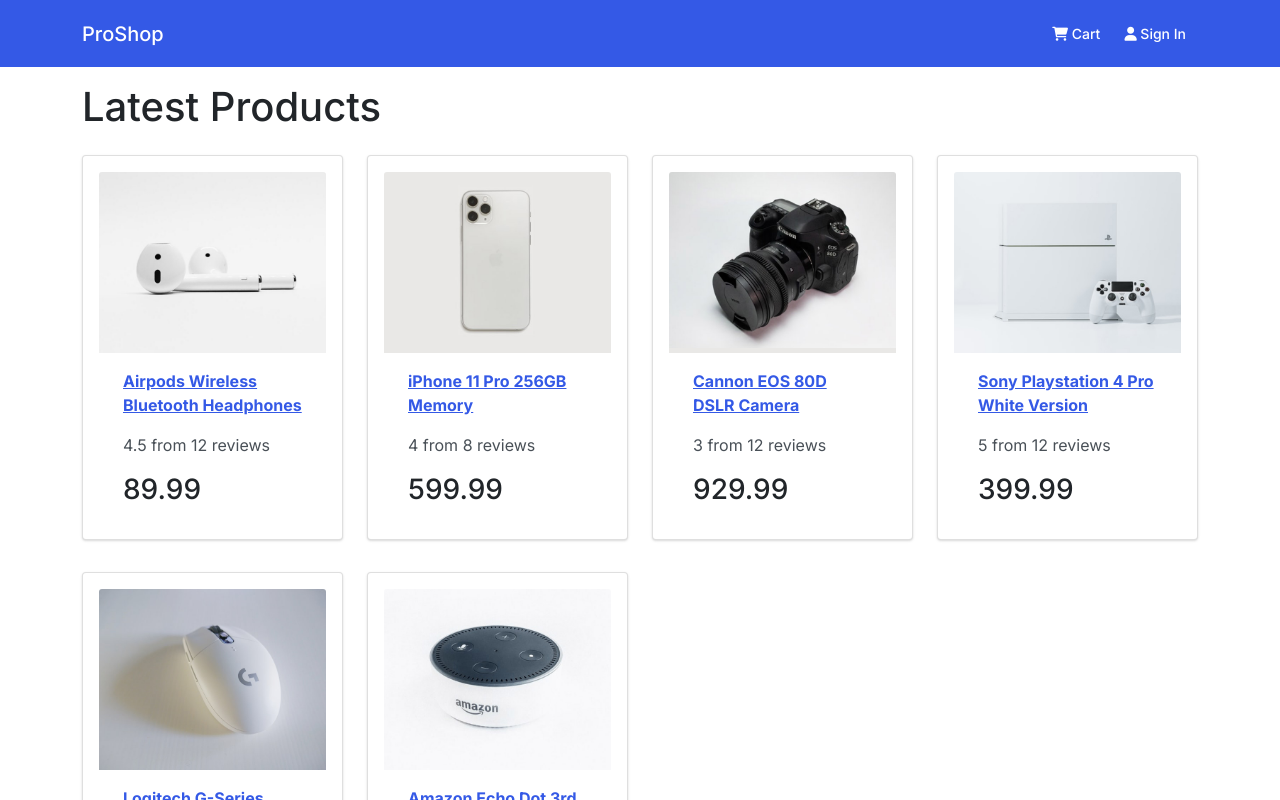
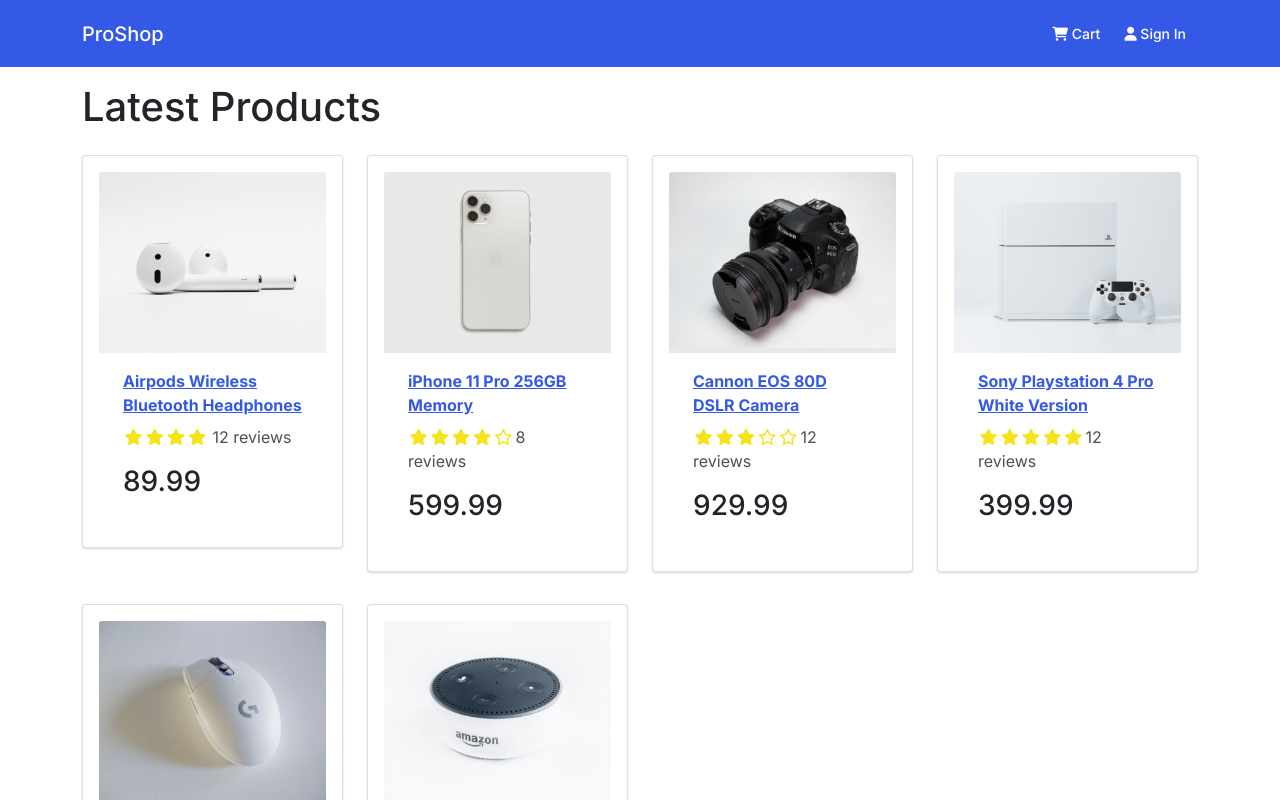
Before and after one commit to David-Del1/proshop_ecommerce, a React (Create React App) app in the folder frontend/: page / in a window 1280 px wide. Shown: the top 800 px of the page. Built offline with nearby package versions, Linux system fonts and the light colour scheme.

Commit message:
Achieved base layout and styling for Review component. Reviews conditionally rendering different font-awesome star icon depending on the value of a rating

```diff
--- a/frontend/src/components/Product.jsx
+++ b/frontend/src/components/Product.jsx
@@ -1,5 +1,6 @@
 import React from 'react';
 import { Card } from 'react-bootstrap';
+import Rating from './Rating';
 
 const Product = ({ product }) => {
   return (
@@ -16,9 +17,7 @@
         </a>
 
         <Card.Text as="div">
-        <div className="my-3">
-          {product.rating} from {product.numReviews} reviews
-        </div>
+          <Rating value={product.rating} text={`${product.numReviews} reviews`} />
         </Card.Text>
 
         <Card.Text as='h3'>
--- /dev/null
+++ b/frontend/src/components/Rating.jsx
@@ -0,0 +1,38 @@
+import React from 'react';
+import PropTypes from 'prop-types';
+
+
+const Rating = ({ value, text, color }) => {
+  return (
+    <div className="rating">
+      <span>
+        <i style={{color}} className={value >= 1 ? 'fas fa-star' : value >= 0.5 ? 'fas fa-start-half-alt' : 'far fa-star' }></i>
+      </span>
+      <span>
+        <i style={{color}} className={value >= 2 ? 'fas fa-star' : value >= 1.5 ? 'fas fa-start-half-alt' : 'far fa-star' }></i>
+      </span>
+      <span>
+        <i style={{color}} className={value >= 3 ? 'fas fa-star' : value >= 2.5 ? 'fas fa-start-half-alt' : 'far fa-star' }></i>
+      </span>
+      <span>
+        <i style={{color}} className={value >= 4 ? 'fas fa-star' : value >= 3.5 ? 'fas fa-start-half-alt' : 'far fa-star' }></i>
+      </span>
+      <span>
+        <i style={{color}} className={value >= 5 ? 'fas fa-star' : value >= 4.5 ? 'fas fa-start-half-alt' : 'far fa-star' }></i>
+      </span>
+      <span>{text && text}</span>
+    </div>
+  );
+}
+
+Rating.defaultProps = {
+  color: '#f5e31b'
+}
+
+Rating.propTypes = {
+  value: PropTypes.number.isRequired,
+  text: PropTypes.string.isRequired,
+  color: PropTypes.string,
+}
+
+export default Rating;
--- a/frontend/src/index.css
+++ b/frontend/src/index.css
@@ -1,3 +1,11 @@
 main {
   min-height: 80vh;
 }
+
+h3 {
+  padding: 1rem 0;
+}
+
+.rating span {
+  margin: 0.1rem;
+}
--- a/frontend/src/screens/HomeScreen.jsx
+++ b/frontend/src/screens/HomeScreen.jsx
@@ -9,7 +9,7 @@
       <h1>Latest Products</h1>
       <Row>
         {products.map(product => (
-          <Col sm={12} md={6} lg={4} xl={3}>
+          <Col key={product._id} sm={12} md={6} lg={4} xl={3}>
             <Product product={product} />
           </Col>
         ))}
```
Lines whose indentation alone changed are shown as unchanged.
